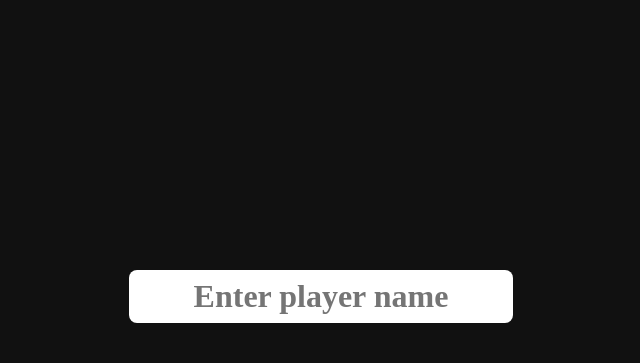
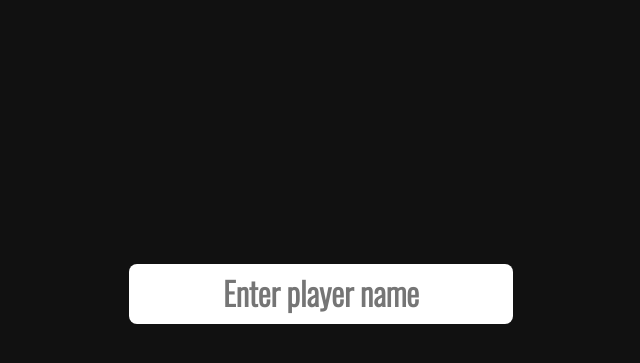
Before and after one commit to hopibel/unojs, a website: page uno.html in a window 1280 px wide. Shown: the part 45-408 px from the top of the page, without its empty margins (319-959 px from the left). Drawn offline with nearby package versions, Linux system fonts and the light colour scheme; no server answers.

Commit message:
Finished pushing in fonts.

```diff
--- a/public/css/uno.css
+++ b/public/css/uno.css
@@ -1,3 +1,13 @@
+@font-face{
+	font-family: "Oswald Light";
+	src: url('fonts/Oswald-Light.ttf');
+}
+
+@font-face{
+	font-family: "Oswald";
+	src: url('fonts/Oswald-Regular.ttf');
+}
+
 *{
 	box-sizing: border-box;
 }
@@ -250,7 +260,7 @@ header{
 	border: 0.5em solid #FFF;
 	border-color: #EF5350 #FFEE58 #8dcf42 #42A5F5;
 	border-radius: 4px;
-	box-shadow: 0 0 1em rgba(0, 0, 0, 0.5);
+	box-shadow: 0 0 10px rgba(0, 0, 0, 0.3);
 	filter: brightness(110%);
 }
 .red{
--- a/public/js/inGame.js
+++ b/public/js/inGame.js
@@ -74,6 +74,10 @@ socket.on('illegal move', (card) => {
 });
 
 socket.on('game over', (winner) => {
+	console.log(winner);
+	console.log(winner.name);
+	console.log(winner.id);
+
 	var players = document.getElementById("players").children;
 	var output = document.getElementById("game-message").innerHTML = winner.name + " has won the game!";
 	players[winner.id].className = "winner";
```
Also changed, not shown: public/css/fonts/Oswald-Bold.ttf (added), public/css/fonts/Oswald-BoldItalic.ttf (added), public/css/fonts/Oswald-Demi-BoldItalic.ttf (added), public/css/fonts/Oswald-DemiBold.ttf (added), public/css/fonts/Oswald-Extra-LightItalic.ttf (added), public/css/fonts/Oswald-ExtraLight.ttf (added), public/css/fonts/Oswald-Heavy.ttf (added), public/css/fonts/Oswald-HeavyItalic.ttf (added), public/css/fonts/Oswald-Light.ttf (added), public/css/fonts/Oswald-LightItalic.ttf (added), public/css/fonts/Oswald-Medium.ttf (added), public/css/fonts/Oswald-MediumItalic.ttf (added), public/css/fonts/Oswald-Regular.ttf (added), public/css/fonts/Oswald-RegularItalic.ttf (added).
